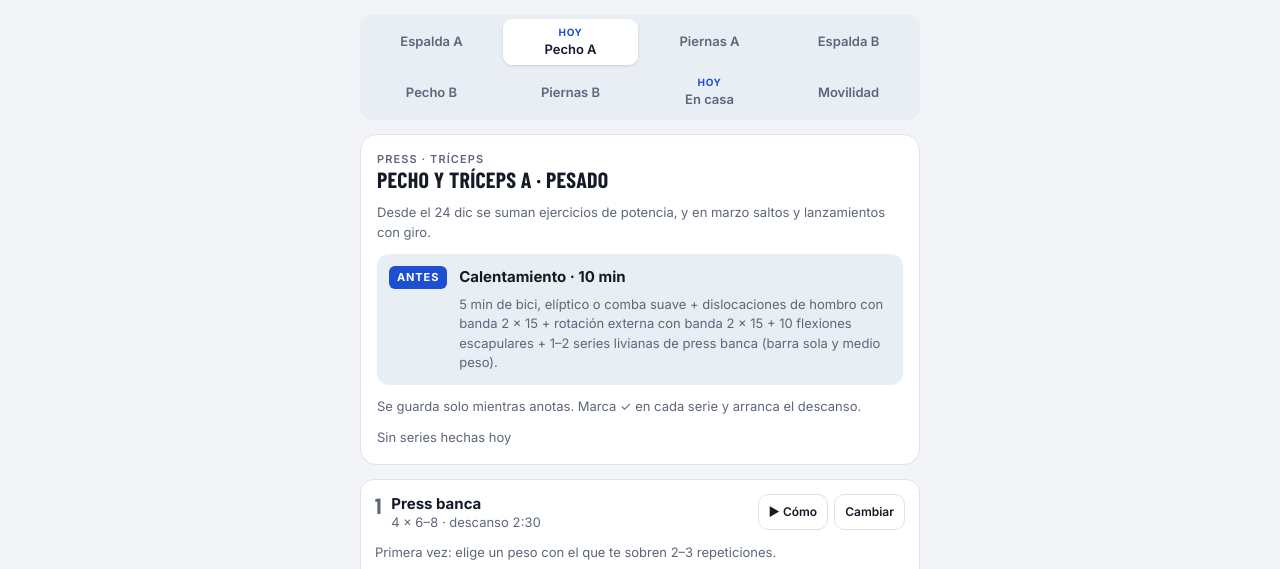
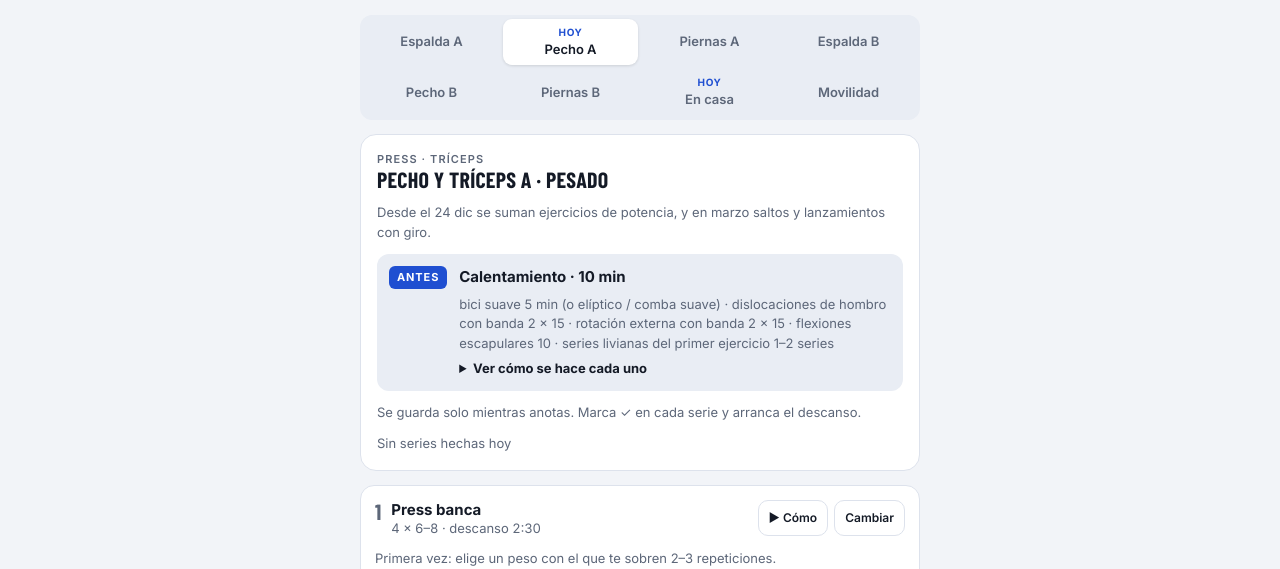
Before and after one commit to mirckoestudio-png/vuelta-al-ring, a plain HTML site: page index.html in a window 1280 px wide. Both pictures are taken after a click on the button "Rutina". Shown: the part 159-728 px from the top of the page. Drawn offline with nearby package versions, Linux system fonts and the light colour scheme; a web font is replaced by a local one.

Commit message:
Calentamiento con animaciones de cada ejercicio
Co-Authored-By: Claude Opus 5.5 <noreply@anthropic.com>

```diff
--- a/index.html
+++ b/index.html
@@ -358,7 +358,7 @@ dialog.sheet form{display:flex;flex-direction:column;gap:12px}
       <p class="small muted" id="rtPhase"></p>
       <div class="rule" id="rtReady" hidden></div>
       <div class="rule" id="rtDeload" hidden><b>Semana de descarga:</b> misma rutina con una serie menos y −30% de peso. Recuperar también es entrenar.</div>
-      <div class="block" id="rtWarm"><span class="tag">Antes</span><div class="body"><strong>Calentamiento · 10 min</strong><span class="small muted" id="rtWarmTxt"></span></div></div>
+      <div class="block" id="rtWarm"><span class="tag">Antes</span><div class="body"><strong>Calentamiento · 10 min</strong><span class="small muted" id="rtWarmTxt"></span><details id="rtWarmD"><summary class="small"><b>Ver cómo se hace cada uno</b></summary><div id="rtWarmList" class="wrap" style="gap:8px;margin-top:8px"></div></details></div></div>
       <div class="small muted">Se guarda solo mientras anotas. Marca ✓ en cada serie y arranca el descanso.</div>
       <div class="row small"><span id="rtSaved" class="muted">Sin cambios hoy</span></div>
     </div>
@@ -796,6 +796,9 @@ const EX = {
   wsit:{n:"Sentadilla isométrica en pared",s:3,r:"30–45″",rest:45,time:true,note:"Espalda apoyada en la pared, rodillas a 60–90° sin dolor."},
   stuh:{n:"Step-up a escalón (solo la operada)",s:2,r:"10",rest:45,bw:true,note:"Sube con la pierna operada, sin impulsarte con la otra."},
   bdip:{n:"Fondos entre sillas",s:3,r:"máximo",rest:75,bw:true,note:"Manos en una silla firme detrás, baja hasta 90° de codo."},
+  wbike:{n:"Bici suave",note:"Sin resistencia, ritmo cómodo. Sube la temperatura del cuerpo y mueve la rodilla."},
+  wscap:{n:"Flexiones escapulares",note:"En posición de flexión con los brazos estirados: junta y separa los omóplatos sin doblar los codos."},
+  wlight:{n:"Series livianas del primer ejercicio",note:"Barra sola o medio peso, 8–10 repeticiones sin cansarte."},
   wheel:{n:"Rueda abdominal",s:3,r:"10",rest:60,bw:true,note:"De rodillas. Avanza hasta donde mantengas la zona lumbar sin hundirse."}
 };
 const SUBS = {
@@ -825,13 +828,9 @@ const PMODS = [
   {PA:{pre:["mbslam"]}, PCA:{pre:["mbrot"]}},
   {PA:{pre:["jsq"],set:{sq:[5,"3–5"]}}, PB:{pre:["skater"]}, PCB:{pre:["lmrot"]}}
 ];
-const WARM_UP="5 min de bici, elíptico o comba suave + dislocaciones de hombro con banda 2 × 15 + rotación externa con banda 2 × 15 + 10 flexiones escapulares";
-const WARM = {
-  PA:"5–8 min de bici suave + movilidad de cadera y tobillo + 2 × 15 puentes de glúteo + 1–2 series livianas del primer ejercicio.",
-  PB:"5–8 min de bici suave + movilidad de cadera y tobillo + 2 × 15 puentes de glúteo + 1–2 series livianas del primer ejercicio. Antes de los hombros: 1 serie liviana de laterales.",
-  EA:WARM_UP+" + 1–2 series livianas de dominadas o jalón.", EB:WARM_UP+" + 1–2 series livianas de jalón.",
-  PCA:WARM_UP+" + 1–2 series livianas de press banca (barra sola y medio peso).", PCB:WARM_UP+" + 1–2 series livianas del press inclinado."
-};
+const WARM_LEG=[["wbike","5–8 min"],["mank","10 por lado"],["m9090","8 por lado"],["mglute","2 × 15"],["wlight","1–2 series"]];
+const WARM_UP=[["wbike","5 min (o elíptico / comba suave)"],["mdisl","2 × 15"],["er","2 × 15"],["wscap","10"],["wlight","1–2 series"]];
+const WARM = {PA:WARM_LEG, PB:WARM_LEG, EA:WARM_UP, EB:WARM_UP, PCA:WARM_UP, PCB:WARM_UP};
 const isDeload = (d=new Date()) => { const w=weekOf(d); return w>=18 && (w-18)%7===0; };
 function plan(r){
   const pi=Math.min(phaseIdx(new Date()),PMODS.length-1);
@@ -1159,6 +1158,19 @@ $("hrReset").onclick=()=>{ if(Date.now()-hrResetArm>4000){ hrResetArm=Date.now()
   hrResetArm=0; const d=JSON.parse(JSON.stringify(docs.sched)); delete d.days[hrSel]; saveDoc("sched",d,0); renderHorarios(); toast("Horario restablecido"); };
 setInterval(()=>{ if(!$("v-horarios").hidden) renderHorarios(); },60000);
 
+
+
+/* calentamiento con animaciones */
+let warmOpen=null;
+function renderWarm(){
+  $("rtWarmList").innerHTML=(WARM[rtSel]||[]).map(([k,d])=>`<div class="wrap" style="gap:6px;border-top:1px solid var(--line);padding-top:8px">
+    <div class="row" style="justify-content:space-between;gap:8px;align-items:center"><span><b>${esc(EX[k].n)}</b> <span class="small muted">${esc(d)}</span></span>
+    ${ANIM[k]?`<button class="del ghost" data-whow="${k}" aria-expanded="${warmOpen===k}">${warmOpen===k?"Cerrar":"▶ Cómo"}</button>`:""}</div>
+    ${warmOpen===k?`<div class="how"><svg data-anim="${k}" viewBox="0 -8 120 108" role="img" aria-label="Animación: ${esc(EX[k].n)}"></svg></div>`:""}
+    ${EX[k].note?`<div class="ex-note">${esc(EX[k].note)}</div>`:""}</div>`).join("");
+  startAnim();
+}
+$("rtWarmList").addEventListener("click",e=>{ const b=e.target.closest("[data-whow]"); if(!b) return; warmOpen=warmOpen===b.dataset.whow?null:b.dataset.whow; renderWarm(); });
 
 /* ================= PESO SUGERIDO ================= */
 const fmtKg = n => String(n).replace(".",",");
@@ -1323,6 +1335,9 @@ const ANIM={
   mbrot:{p:[["wall",110],["ball"]],A:{ua:150,fa:160,t:-95},B:{ua:-15,fa:-10,t:-85}},
   jsq:{arc:14,p:[["box",68,70,30,22]],A:{a:[42,92],sh:110,th:20,t:-55,ua:150,fa:150},B:{a:[80,70],ua:20,fa:20}},
   lmrot:{p:[["lm",14,92],["bb"]],A:{ua:110,fa:-70,t:-85},B:{ua:-35,fa:-35,t:-80}},
+  wbike:{p:[["ring",30,80,11],["ring",94,80,11],["line",30,80,62,80],["line",62,80,94,80],["line",50,62,62,80],["line",84,48,94,80],["bench",44,62,56,62],["ring",62,80,4]],
+    A:{h:[50,59],t:-50,ua:40,fa:0,th:30,sh:110,th2:80,sh2:60,ft:10,ft2:10},B:{th:80,sh:60,th2:30,sh2:110}},
+  wscap:{A:{...PUSH.A},B:{t:-19,a:[22,87.5]}},
   // movilidad
   mank:{p:[["wall",100]],A:{a:[84,92],sh:92,th:95,t:-80,th2:120,sh2:105,ua:-10,fa:-10},B:{sh:122,th:112}},
   m9090:{A:{h:[50,86],t:-90,th:0,sh:0,ft:-90,th2:180,sh2:180,ft2:-90,ua:60,fa:20},B:{t:-55}},
@@ -1362,6 +1377,7 @@ function animFrame(k,p){
   (D.p||[]).forEach(([t,...v])=>{
     if(t==="bench") bg+=ln([v[0],v[1]],[v[2],v[3]],"eq thick");
     else if(t==="line") bg+=ln([v[0],v[1]],[v[2],v[3]],"eq");
+    else if(t==="ring") bg+=`<circle class="eq" cx="${v[0]}" cy="${v[1]}" r="${v[2]}"/>`;
     else if(t==="box") bg+=`<rect class="eq" x="${v[0]}" y="${v[1]}" width="${v[2]}" height="${v[3]}" rx="2"/>`;
     else if(t==="wall"&&P.v==="f") bg+=`<rect class="eq" x="30" y="2" width="60" height="90" rx="2"/>`;
     else if(t==="wall") bg+=ln([v[0],0],[v[0],92],"eq thick");
@@ -1546,7 +1562,8 @@ function renderRutina(force){
     pi===1 ? "Fase 2: se suma un ejercicio de potencia con balón medicinal al principio." :
     "Desde el 24 dic se suman ejercicios de potencia, y en marzo saltos y lanzamientos con giro.";
   $("rtWarm").hidden = rtSel==="CASA"||rtSel==="MOV";
-  $("rtWarmTxt").textContent = WARM[rtSel]||"";
+  $("rtWarmTxt").textContent = (WARM[rtSel]||[]).map(([k,d])=>EX[k].n.toLowerCase()+" "+d).join(" · ");
+  renderWarm();
   $("rtDeload").hidden = !(isDeload() && rtSel!=="MOV");
   const rl=readiness().level;
   $("rtReady").hidden = rtSel==="MOV" || !(rl==="yellow"||rl==="red");
--- a/sw.js
+++ b/sw.js
@@ -1,5 +1,5 @@
 // Generated by build.mjs — edit build.mjs, not this file.
-const CACHE = "var-71c67230c4";
+const CACHE = "var-1a34635d08";
 const SHELL = ["./", "index.html", "manifest.webmanifest", "icon-180.png", "icon-192.png", "icon-512.png"];
 
 self.addEventListener("install", e => {
```
